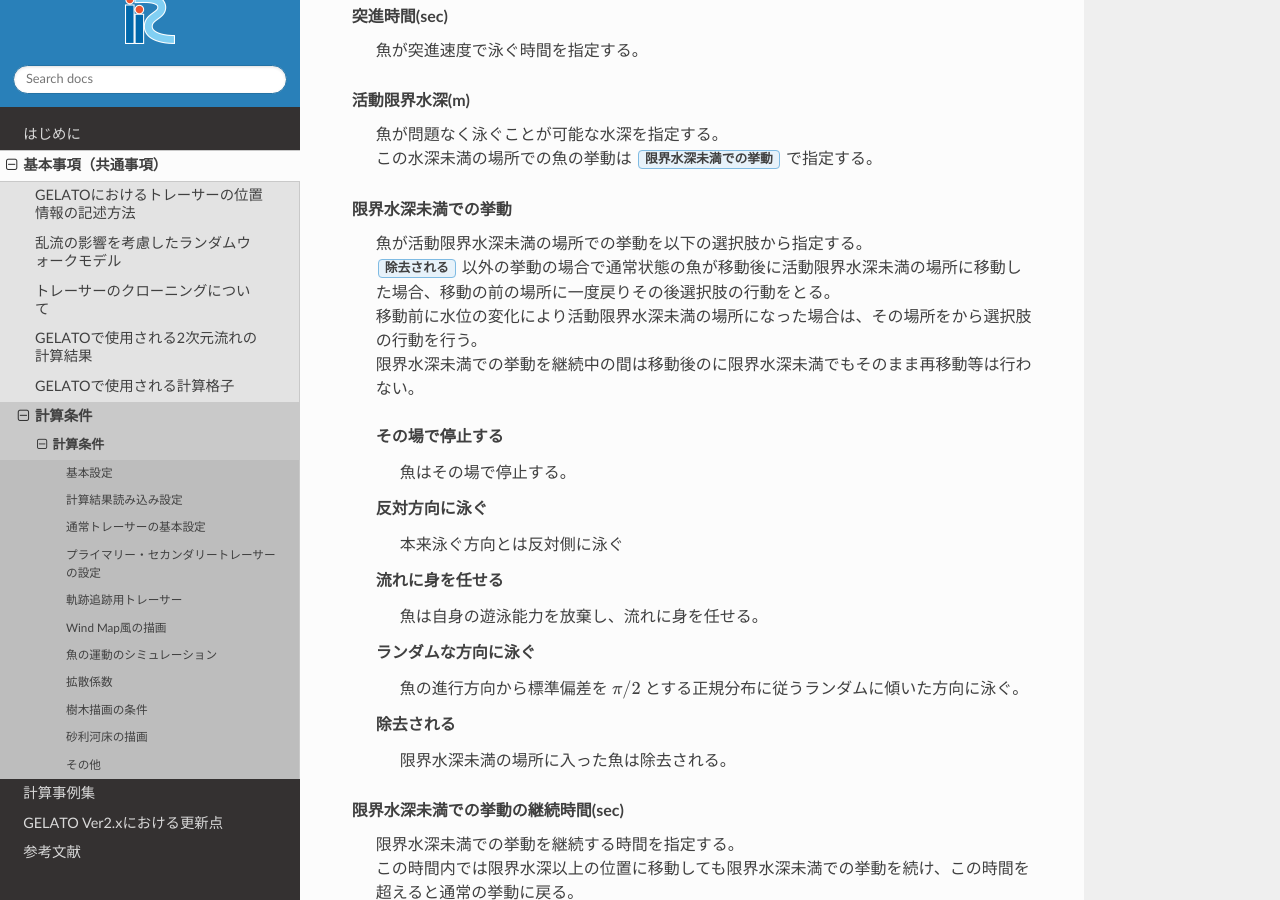
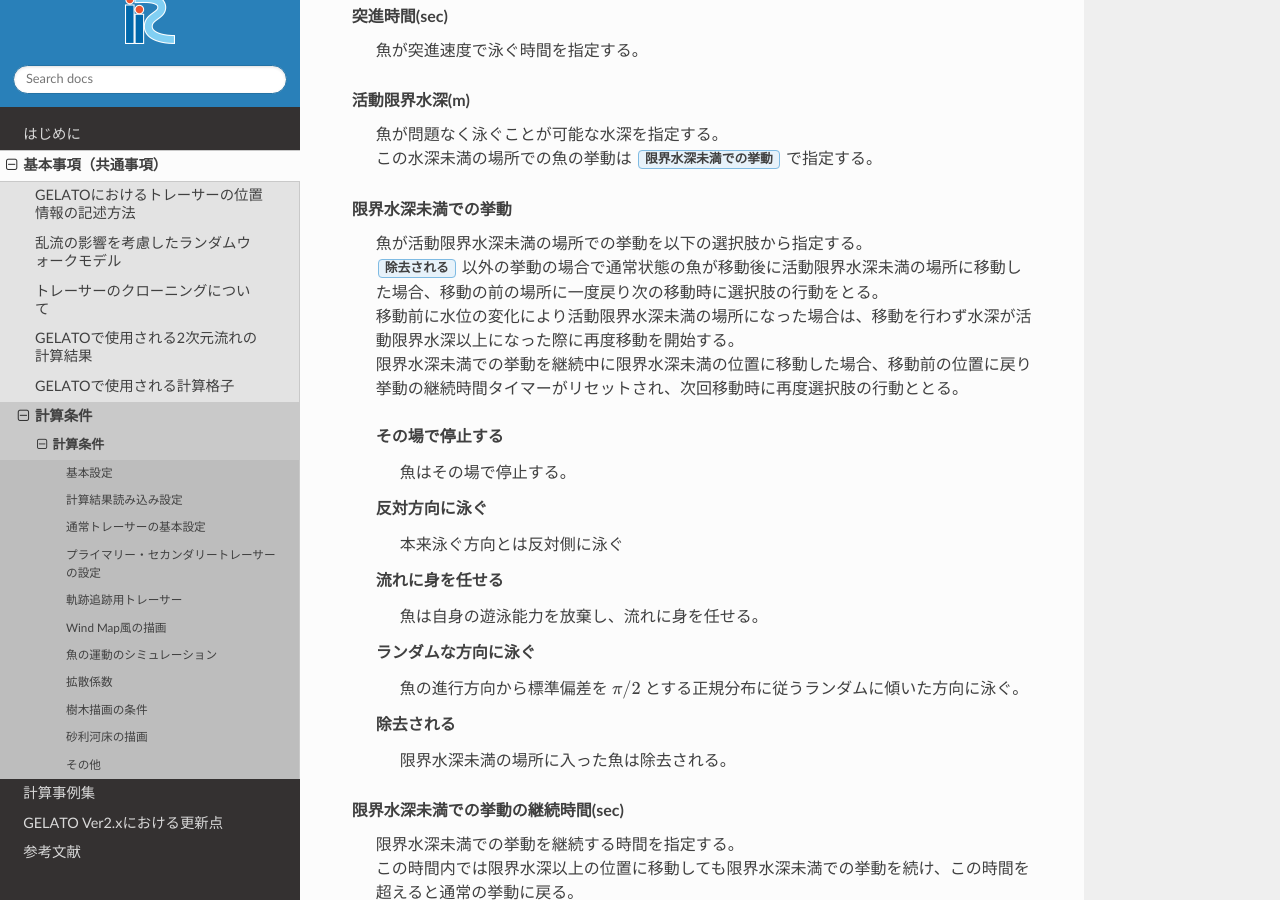
Before and after one commit to iRICsolvers/GELATO_Rewrite_Documents, a Sphinx documentation site: the page built from source/02_Overview/01_Parameter.rst, in a window 1280 px wide and 900 px high, scrolled down 17801 px. Built offline with Sphinx 7.4.7 and the Read the Docs theme 3.1.0, drawn with Linux system fonts in a browser that asks for light colours.

```diff
--- a/source/02_Overview/01_Parameter.rst
+++ b/source/02_Overview/01_Parameter.rst
@@ -431,9 +431,9 @@ Wind Mapの保存間隔(追跡回数)
     | この水深未満の場所での魚の挙動は :guilabel:`限界水深未満での挙動` で指定する。
 限界水深未満での挙動
     | 魚が活動限界水深未満の場所での挙動を以下の選択肢から指定する。
-    | :guilabel:`除去される` 以外の挙動の場合で通常状態の魚が移動後に活動限界水深未満の場所に移動した場合、移動の前の場所に一度戻りその後選択肢の行動をとる。
-    | 移動前に水位の変化により活動限界水深未満の場所になった場合は、その場所をから選択肢の行動を行う。
-    | 限界水深未満での挙動を継続中の間は移動後のに限界水深未満でもそのまま再移動等は行わない。
+    | :guilabel:`除去される` 以外の挙動の場合で通常状態の魚が移動後に活動限界水深未満の場所に移動した場合、移動の前の場所に一度戻り次の移動時に選択肢の行動をとる。
+    | 移動前に水位の変化により活動限界水深未満の場所になった場合は、移動を行わず水深が活動限界水深以上になった際に再度移動を開始する。
+    | 限界水深未満での挙動を継続中に限界水深未満の位置に移動した場合、移動前の位置に戻り挙動の継続時間タイマーがリセットされ、次回移動時に再度選択肢の行動ととる。
 
     その場で停止する
         魚はその場で停止する。
```
